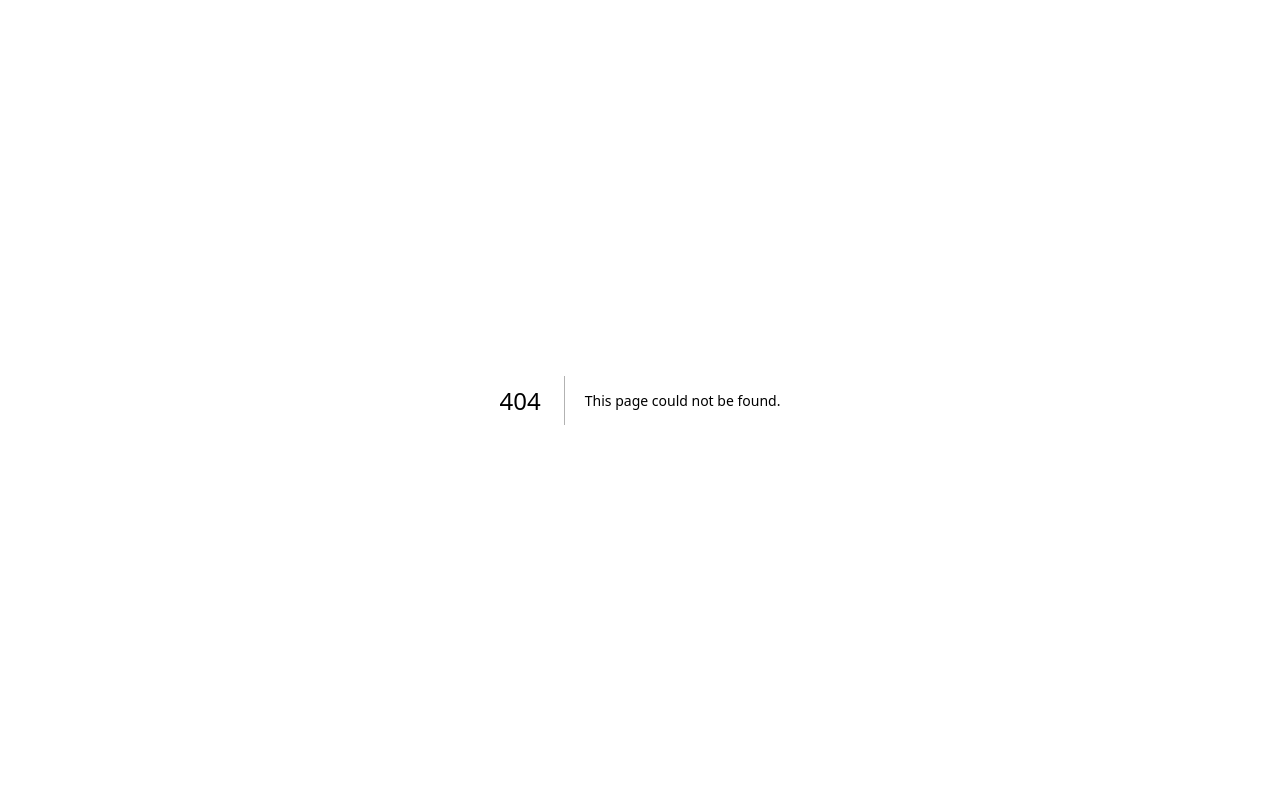
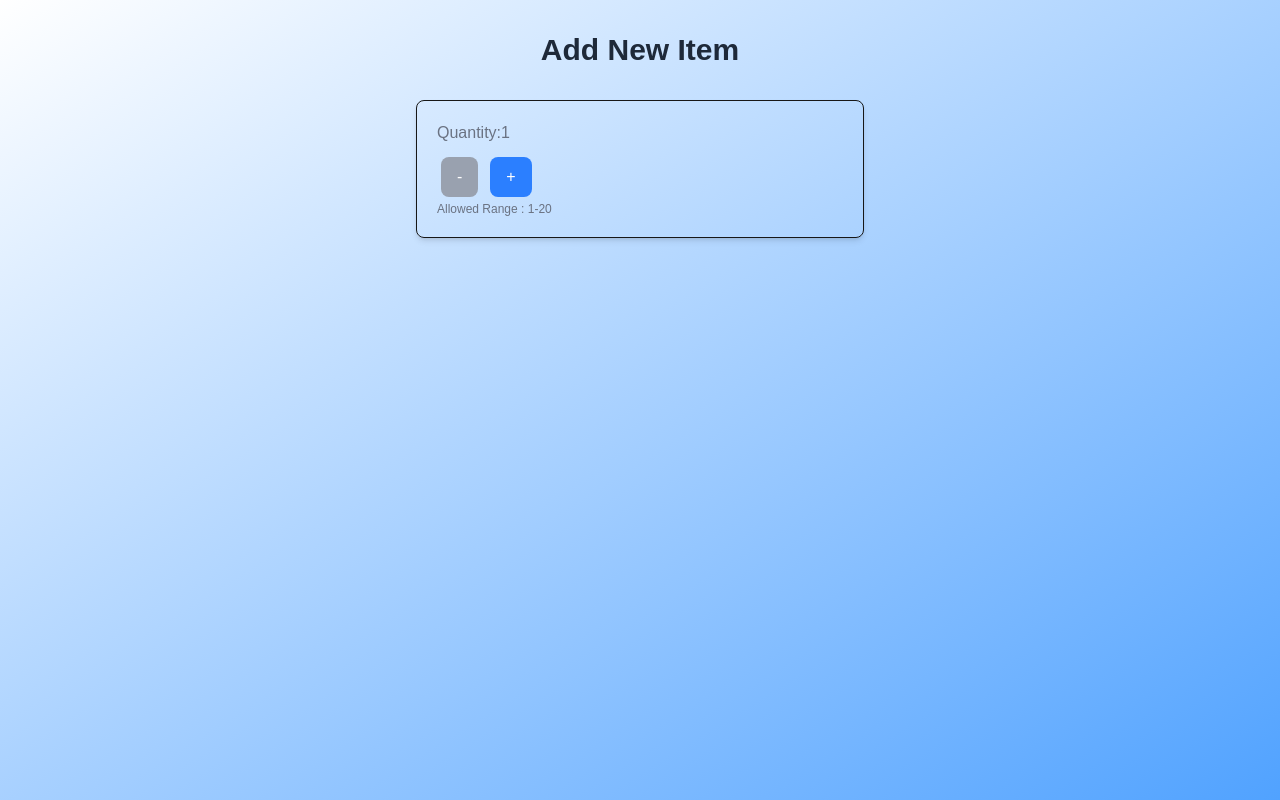
Before and after one commit to zeynep-ozdemir1905/cprg306-assignments, a Next.js app: page /week-4 in a window 1280 px wide. Before the commit this address had no page. Built offline with nearby package versions, Linux system fonts and the light colour scheme.

Commit message:
new.item.js created, page.js created
decrement and increment function added, flex box added, function works. Just wanted to edit css more further before submission.

```diff
--- a/app/page.js
+++ b/app/page.js
@@ -7,6 +7,7 @@ export default function RootPage() {
         <p className= "space-x-2">
         <Link href="/week-2">Go to Week 2 → </Link>
         <Link href="/week-3">Go to Week 3 →</Link>
+        <Link href="/week-4">Go to Week 4 →</Link>
         </p>
     </main>
   );
--- /dev/null
+++ b/app/week-4/new-item.js
@@ -0,0 +1,44 @@
+"use client";
+import { useState } from "react";
+
+export default function NewItem() {
+  const[quantity, setQuantity] = useState(1);
+  const increment = () => {
+    setQuantity((prev) => (prev<20 ? prev + 1 : prev));
+  };
+  const decrement = () => {
+    setQuantity((prev) => (prev>1 ? prev - 1 : prev));
+  };
+
+  return (
+  <div className="p-5 rounded-lg shadow-md border bg-gradient-to-br max-w-md mx-auto">
+    <h2 className="text-1xl mb-2 text-left text-gray-500">Quantity:{quantity}</h2>
+
+    {/* Quantity */}
+
+    <div className="flex-4 p-1 flex items-left justify-left space-x-3">
+      <button
+        onClick={decrement}
+        disabled={quantity === 1}
+        className={`px-4 py-2 rounded-lg text-white font-medium transition ${
+          quantity === 1 ? "bg-gray-400" : "bg-blue-500"
+        }`}
+
+      >
+        -
+      </button>
+      <button
+        onClick={increment}
+        disabled={quantity === 20}
+        className={`px-4 py-2 rounded-lg text-white font-medium transition ${
+          quantity === 20 ? "bg-gray-400" : "bg-blue-500"
+        }`}
+
+      >
+        +
+      </button>
+    </div>
+    <p className="text-xs text-left  text-gray-500">Allowed Range : 1-20</p>
+    </div>
+);
+}
--- /dev/null
+++ b/app/week-4/page.js
@@ -0,0 +1,15 @@
+import NewItem from "./new-item";
+
+export default function Page() {
+  return (
+    <main className="min-h-screen bg-gradient-to-br from to-blue-400 p-6">
+      <h1 className="text-3xl font-bold text-center text-gray-800 mb-6 decoration-light bg-light mx-auto w-fit px-4 py-2">
+        Add New Item
+      </h1>
+      <div className="flex justify-center">
+
+      </div>
+      <NewItem />
+    </main>
+  );
+}
```
